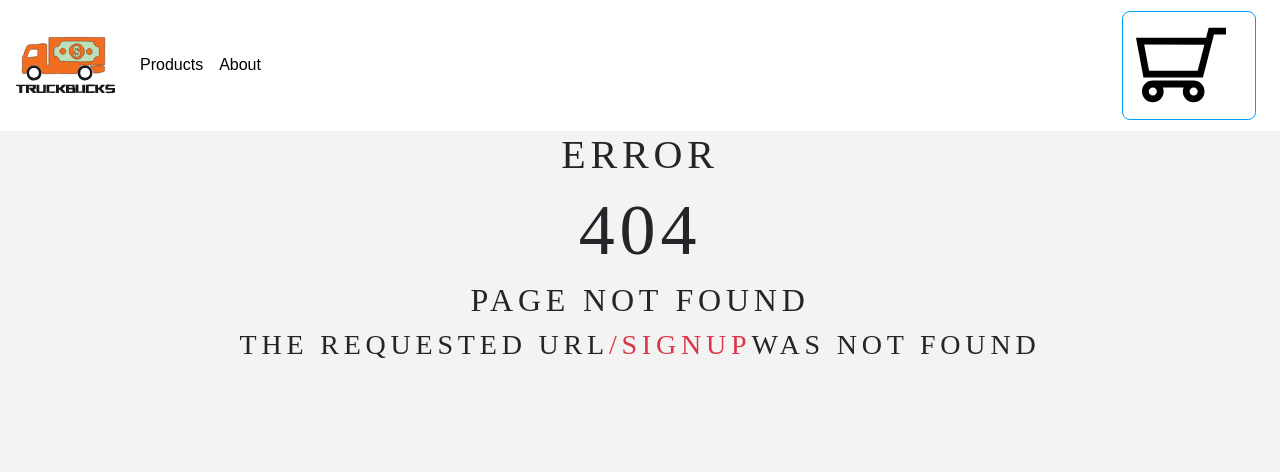
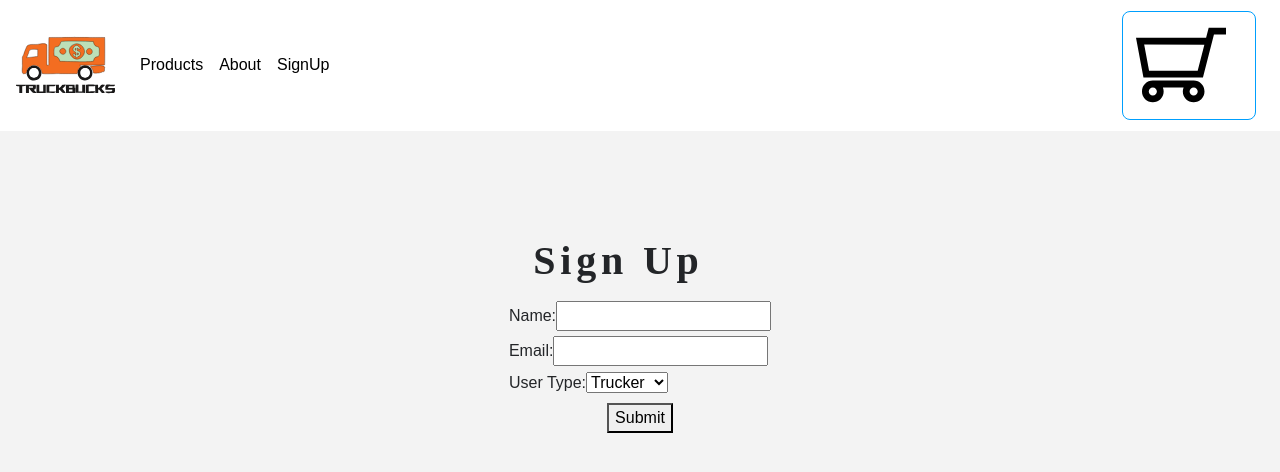
Before and after one commit to PolyDungeon/Team23, a React (Create React App) app: page /signup in a window 1280 px wide. Before the commit this address had no page. Shown: the top 472 px of the page. Built offline with nearby package versions, Linux system fonts and the light colour scheme.

Commit message:
I added a small sign up page, fixed the add to cart button on the card.

```diff
--- a/src/App.js
+++ b/src/App.js
@@ -9,6 +9,7 @@ import Checkout from "./components/Checkout/Checkout";
 import Default from "./components/Default";
 import Popup from './components/Popup';
 import About from './components/About';
+import SignUp from './components/SignUp';
 
 function App() {
   return (
@@ -19,6 +20,7 @@ function App() {
         <Route path="/details" component={Details} />
         <Route path="/checkout" component={Checkout} />
         <Route path="/about" component={About} />
+        <Route path="/signup" component={SignUp} />
         <Route component={Default} />
       </Switch>
       <Popup />
--- a/src/components/Catelog.js
+++ b/src/components/Catelog.js
@@ -49,9 +49,11 @@ export default class Catelog  extends Component {
 
                                 </TruckerCatelog>
                             </div>
+                            <div className="text-capitalize text-center col-15 content">
+                                <Title name="" title="Catelog" />
+                            </div>
                             <div className="col-10 content">
                                 {/* Rest of your content */}
-                                <Title name="" title="Catelog" />
                                 <div className="row">
                                     <TruckerCatelog>
                                         {value => {
--- a/src/components/Navbar.js
+++ b/src/components/Navbar.js
@@ -21,6 +21,11 @@ export default class Navbar extends Component {
                     <li className="nav-item">
                         <Link to="/about" className="nav-link">
                             About
+                        </Link>
+                    </li>
+                    <li className="nav-item">
+                        <Link to="/SignUp" className="nav-link">
+                            SignUp
                         </Link>
                     </li>
                 </ul>
--- a/src/components/Product.js
+++ b/src/components/Product.js
@@ -18,16 +18,16 @@ export default class Product extends Component {
                                 </Link>
                                 <button
                                     className="cart-btn"
-                                    disabled={inCart ? true : false}
+                                    disabled={inCart}
                                     onClick={() => {
                                         value.addToCart(id);
                                         value.openPopup(id);
                                     }}
                                 >
                                     {inCart ? (
-                                        <p className="text-capitalize mb-0" disabled>{""}in Cart</p>
+                                        <p className="text-capitalize mb-0">In Cart</p>
                                     ) : (
-                                        <i className="fas fa-cart-plus" />
+                                        <span>Add</span>
                                     )}
                                 </button>
                             </div>
@@ -79,7 +79,7 @@ const ProductWrapper =styled.div`
 .card-footer{
     background:rgba(200, 197, 197);
     border-top:transparent;
-    transition:all 1s linear;
+    transition:all is linear;
 }
 &:hover{
     .card{
@@ -111,7 +111,7 @@ const ProductWrapper =styled.div`
     font-size:1.4rem;
     border-radius:0.5 rem 0 0 0;
     transform:translate(100%, 100%);
-    transition:all 1s linear;
+    transition:all is linear;
 }
 .img-container:hover .cart-btn{
     transform:translate(0, 0);
--- /dev/null
+++ b/src/components/SignUp.js
@@ -0,0 +1,92 @@
+import React, { useState } from 'react';
+import Title from "./Title";
+
+const SignUp = () => {
+    // Define the initial state for the questionnaire
+    const initialFormData = {
+        name: '',
+        email: '',
+        userType: 'Trucker', // Default to Trucker
+        organization: '', // Empty for Trucker
+    };
+
+    // Create state variables for the form data and submission message
+    const [formData, setFormData] = useState(initialFormData);
+    const [submissionMessage, setSubmissionMessage] = useState('');
+
+    // Handle form input changes
+    const handleInputChange = (event) => {
+        const { name, value } = event.target;
+        setFormData({ ...formData, [name]: value });
+    };
+
+    // Handle form submission
+    const handleSubmit = (event) => {
+        event.preventDefault();
+
+        //put calls to the database here.
+
+
+        setSubmissionMessage('Data submitted successfully!');
+    };
+
+    return (
+        <div style={{ display: 'flex', justifyContent: 'center', alignItems: 'center', height: '50vh' }}>
+            <div>
+                <div className=
+                    "text-capitalize text-center ">
+                    <Title name="" title="Sign Up" />
+                </div>
+                <form onSubmit={handleSubmit}>
+                    <div>
+                        <label>Name: </label>
+                        <input
+                            type="text"
+                            name="name"
+                            value={formData.name}
+                            onChange={handleInputChange}
+                        />
+                    </div>
+                    <div>
+                        <label>Email: </label>
+                        <input
+                            type="email"
+                            name="email"
+                            value={formData.email}
+                            onChange={handleInputChange}
+                        />
+                    </div>
+                    <div>
+                        <label>User Type:</label>
+                        <select
+                            name="userType"
+                            value={formData.userType}
+                            onChange={handleInputChange}
+                        >
+                            <option value="Trucker">Trucker</option>
+                            <option value="Sponsor">Sponsor</option>
+                        </select>
+                    </div>
+                    {formData.userType === 'Sponsor' && (
+                        <div>
+                            <label>Organization:</label>
+                            <input
+                                type="text"
+                                name="organization"
+                                value={formData.organization}
+                                onChange={handleInputChange}
+                            />
+                        </div>
+                    )}
+                    <div className=
+                        "text-capitalize text-center ">
+                        <button type="submit">Submit</button>
+                    </div>
+                </form>
+                {submissionMessage && <p>{submissionMessage}</p>}
+            </div>
+        </div>
+            );
+};
+
+export default SignUp;
```
